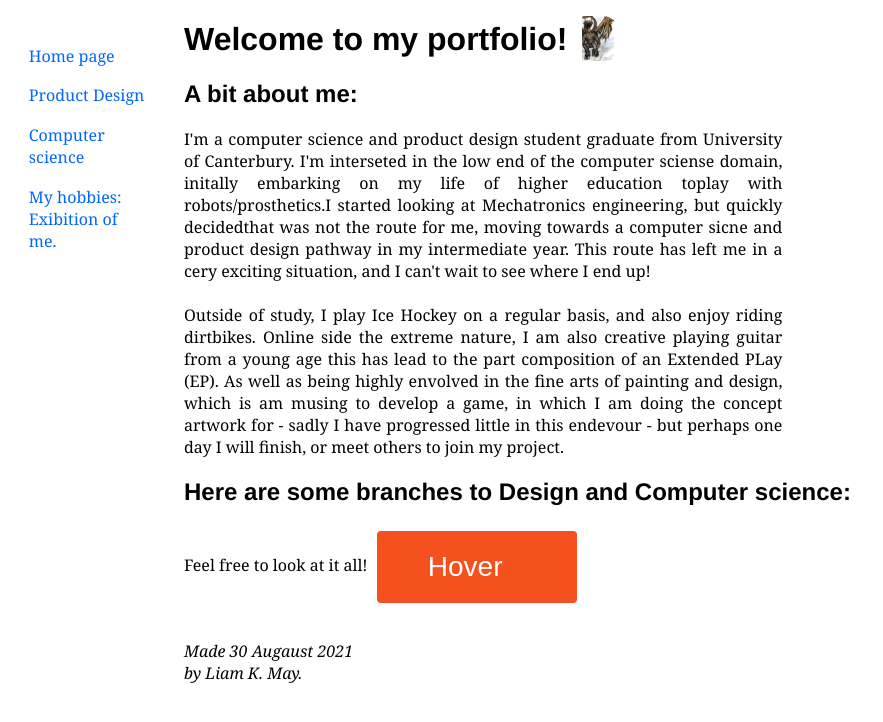
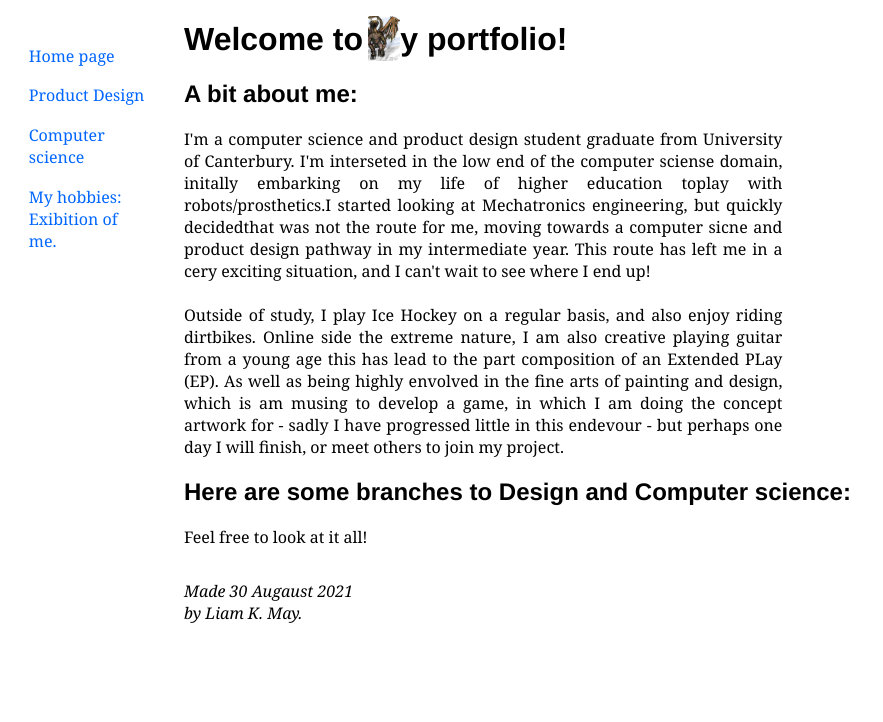
Before and after one commit to TheTriangleTrippa/Portfolio, a Jekyll site: the page built from index.html, in a window 1280 px wide. Shown: the top 722 px of the page, without its empty margins (0-883 px from the left). Built offline with Jekyll 4.4.1, drawn with Linux system fonts in a browser that asks for light colours.

Commit message:
Update profile.html

```diff
--- a/_includes/profile.html
+++ b/_includes/profile.html
@@ -37,9 +37,9 @@
   <p>Feel free to look at it all!
 
 <!--<form action="https://www.w3docs.com/" method="get" target="_blank">
-         <button type="submit">Click me</button>-->
+         <button type="submit">Click me</button>
 
-<button class="button" style="vertical-align:middle"><span>Hover </span></button>
+<button class="button" style="vertical-align:middle"><span>Hover </span></button>-->
 <img class="drag" src="assets/img/random dragon dodle BG low.jpg">
 
 <!-- Sign and date the page, it's only polite! -->
```
